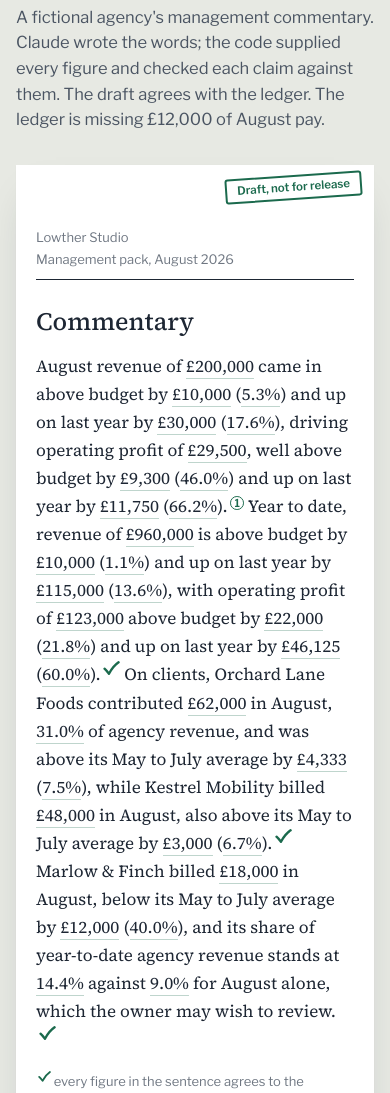
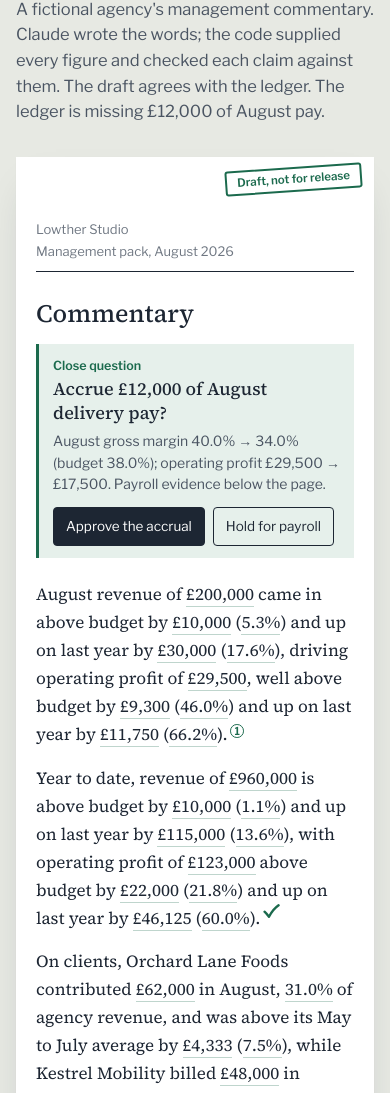
Before and after one commit to fred1433/agency-pack-check, a website with bundled scripts: page web/index.html in a window 390 px wide. Shown: the part 237-1330 px from the top of the page. Built offline with nearby package versions, Linux system fonts and the light colour scheme.

Commit message:
Layout: question beside the title at 1440, compact question above the commentary on mobile, commentary in three paragraphs

```diff
--- a/src/pack.ts
+++ b/src/pack.ts
@@ -73,7 +73,8 @@ export function buildPptx(PptxGenJS: any, ms: MetricSet, markup: string, meta: {
   const grey = '6B7280';
   s.addText(meta.agency.replace(' (fictional)', ''), { x: 0.6, y: 0.45, w: 8, h: 0.4, fontFace: 'Arial', fontSize: 12, color: grey });
   s.addText('Management commentary, August 2026', { x: 0.6, y: 0.8, w: 8, h: 0.6, fontFace: 'Georgia', fontSize: 26, color: ink });
-  const text = markup.replace(/\[\[([a-z0-9_.@-]+)\]\]/g, (_, id) => ms.metrics.get(id)?.display ?? id).replace(/\s+/g, ' ').trim();
+  const groups = paragraphGroups(markup);
+  const text = sentencesOf(markup).map((sent, i) => (i > 0 && groups[i] !== groups[i - 1] ? '\n' : i > 0 ? ' ' : '') + sent.replace(/\[\[([a-z0-9_.@-]+)\]\]/g, (_, id) => ms.metrics.get(id)?.display ?? id)).join('');
   s.addText(text, { x: 0.6, y: 1.6, w: 7.3, h: 4.9, fontFace: 'Georgia', fontSize: 13, color: ink, valign: 'top', paraSpaceAfter: 6, lineSpacingMultiple: 1.15 });
   const head = (t: string) => ({ text: t, options: { bold: true, color: grey, fontSize: 9, align: 'right' } });
   const rows: any[] = [[{ text: '', options: {} }, head('August'), head('Budget'), head('Last year'), head('Year to date'), head('Budget')]];
@@ -88,3 +89,15 @@ export function buildPptx(PptxGenJS: any, ms: MetricSet, markup: string, meta: {
   s.addNotes([`Draft: ${meta.draftLabel}.`, 'Evidence for each figure:', ...evidenceNotes(ms, markup)].join('\n'));
   return pres;
 }
+
+// Layout only: the commentary set in three paragraphs (the month, the year to date, the clients), broken at existing
+// sentence boundaries. No word of the draft changes.
+export function paragraphGroups(markup: string): number[] {
+  const clientStart = /^(on clients|by client|client|orchard|kestrel|brightwater|marlow|among clients)/i;
+  let g = 0;
+  return sentencesOf(markup).map((s) => {
+    const next = /^(year to date|year-to-date|so far this year|for the year)/i.test(s) ? 1 : clientStart.test(s) ? 2 : g;
+    g = Math.max(g, next);
+    return g;
+  });
+}
--- a/web/app.ts
+++ b/web/app.ts
@@ -1,6 +1,6 @@
 import PptxGenJS from 'pptxgenjs';
 import { ASSUMPTIONS, accrualEvidence, type Sources, type Metric } from '../src/engine.ts';
-import { evaluate, tableCells, sentencesOf, buildPptx, type Review, type Draft } from '../src/pack.ts';
+import { evaluate, tableCells, sentencesOf, buildPptx, paragraphGroups, type Review, type Draft } from '../src/pack.ts';
 import { render } from '../src/claims.ts';
 import { displayValue } from '../src/format.ts';
 import { fingerprint } from '../src/hash.ts';
@@ -52,9 +52,12 @@ function renderSheet() {
     if (reviewer && r.status === 'verified') tail = TICK;
     if (reviewer && r.status !== 'verified') tail = circled(++noteNo);
     return `<span class="sent sent--${r.status}" data-i="${i}">${body}${tail}</span>`;
-  }).join(' ');
+  });
+  const groups = paragraphGroups(state.markup);
+  const paras: string[][] = [];
+  html.forEach((h, i) => { if (i === 0 || groups[i] !== groups[i - 1]) paras.push([]); paras[paras.length - 1].push(h); });
   const c = $('commentary');
-  c.innerHTML = `<p>${html}</p>`;
+  c.innerHTML = paras.map((p) => `<p>${p.join(' ')}</p>`).join('');
   c.setAttribute('contenteditable', state.editing ? 'true' : 'false');
   c.classList.toggle('commentary--editing', state.editing);
 
@@ -80,6 +83,13 @@ function renderReview() {
   const acc = accrualEvidence(S);
   const open = computeProposed();
   const d = state.decisions.accrual;
+  $('qc').innerHTML = d === 'approved'
+    ? `<p class="qc__h">${TICK} Accrual of ${fmt(acc.total)} approved: gross margin ${open.gm1}, operating profit ${open.op1}.</p>
+       ${ev.result.stale ? `<p class="qc__e">This draft was written for the posted figures; its claims below no longer hold.</p>` : ''}
+       <div class="qc__a">${ev.result.stale ? '<button type="button" class="btn" data-act="useB">Use draft B, written for this snapshot</button>' : ''}<button type="button" class="btn btn--quiet" data-act="reopen">Reopen</button></div>`
+    : `<p class="qc__k">Close question</p><p class="qc__h">${esc(q.title)}</p>
+       <p class="qc__e">August gross margin ${open.gm0} → ${open.gm1} (budget ${open.gmb}); operating profit ${open.op0} → ${open.op1}. Payroll evidence below the page.</p>
+       <div class="qc__a"><button type="button" class="btn" data-act="approve">Approve the accrual</button><button type="button" class="btn btn--quiet" data-act="hold"${d === 'held' ? ' disabled' : ''}>${d === 'held' ? 'On hold' : 'Hold for payroll'}</button></div>`;
   const slip = $('slip');
   $('review').classList.toggle('review--resolved', d === 'approved');
   slip.innerHTML = `
@@ -123,7 +133,7 @@ function renderReview() {
   for (const o of ev.result.omissions) notes.push(`<div class="note note--${o.severity}"><p class="note__h">${o.severity === 'fail' ? 'Missing' : 'Not mentioned'}</p><p>${esc(o.message)}</p></div>`);
   const editBtn = `<button type="button" class="btn btn--quiet" data-act="edit">${state.editing ? 'Done editing' : 'Edit the text'}</button>`;
   const header = `<div class="notes__head"><p><span class="count">${ev.result.counts.verified}</span> of ${ev.result.sentences.length} sentences agree to the snapshot${state.edited ? ', text edited by the reviewer' : ''}.</p>${editBtn}</div>`;
-  $('notes').innerHTML = header + notes.join('') + `<p class="provenance">${esc(state.draft.label)}.</p>`;
+  $('notes').innerHTML = header + notes.join('') + `<p class="provenance">${esc(state.draft.label)}. Paragraph breaks are layout; the words are as Claude wrote them.</p>`;
 
   $('gates').innerHTML = `<p class="gates__h">Release</p><ul>${ev.gates.map((g) => `<li class="${g.ok ? 'ok' : 'no'}">${g.ok ? TICK : '<span class="box"></span>'}<span>${esc(g.label)}</span></li>`).join('')}</ul>
     <div class="gates__act">
@@ -176,6 +186,7 @@ function serialise(root: HTMLElement): string {
     if (el.classList?.contains('fig')) { out += `[[${el.dataset.ref}]]`; return; }
     if (el.classList?.contains('mk-n') || el.tagName === 'svg') return;
     el.childNodes.forEach(walk);
+    if (el.tagName === 'P') out += ' ';
   };
   root.childNodes.forEach(walk);
   return out.replace(/\s+/g, ' ').trim();
--- a/web/index.html
+++ b/web/index.html
@@ -23,12 +23,13 @@
 </header>
 
 <main>
-  <section class="intro">
+  <section class="desk" aria-label="The pack page and its review">
+    <div class="left">
+  <div class="intro">
     <h1>The August pack is right, and it cannot go yet.</h1>
     <p class="lede">A fictional agency's management commentary. Claude wrote the words; the code supplied every figure and checked each claim against them. The draft agrees with the ledger. The ledger is missing £12,000 of August pay.</p>
-  </section>
+  </div>
 
-  <section class="desk" aria-label="The pack page and its review">
     <article class="sheet" id="sheet" aria-label="Management pack page">
       <div class="stamp" id="stamp"></div>
       <header class="sheet__head">
@@ -36,11 +37,13 @@
         <span>Management pack, August 2026</span>
       </header>
       <h2 class="sheet__title">Commentary</h2>
+      <div class="qc" id="qc"></div>
       <div class="commentary" id="commentary"></div>
       <div class="legend" id="legend"></div>
       <table class="figures" id="figures"></table>
       <footer class="sheet__foot" id="sheetFoot"></footer>
     </article>
+    </div>
 
     <aside class="review" id="review" aria-label="Review">
       <div class="slip" id="slip"></div>
--- a/web/styles.css
+++ b/web/styles.css
@@ -26,7 +26,8 @@ a { color: var(--ink); text-decoration-color: var(--pen); text-underline-offset:
 .viewswitch button[aria-pressed="true"] { background: var(--ink); color: var(--paper); }
 
 main { max-width: 1200px; margin: 0 auto; padding: 0 24px; }
-.intro { max-width: 780px; padding: 36px 0 32px; }
+.intro { max-width: 780px; padding: 28px 0 32px; }
+.left { min-width: 0; }
 .intro h1 { font: 500 46px/1.08 var(--serif); letter-spacing: -.01em; margin: 0 0 18px; }
 .lede { font-size: 18px; color: var(--ink-2); margin: 0; max-width: 64ch; }
 
@@ -41,7 +42,8 @@ body[data-view="client"] .review { display: none; }
 .stamp { position: absolute; top: 14px; right: 26px; transform: rotate(-4deg); border: 2px solid var(--pen); color: var(--pen); padding: 5px 10px 4px; font: 600 13px/1 var(--sans); border-radius: 3px; background: var(--paper); }
 .stamp--released { border-style: double; border-width: 4px; }
 
-.commentary p { font: 400 19px/1.7 var(--serif); margin: 0; max-width: 68ch; }
+.commentary p { font: 400 19px/1.7 var(--serif); margin: 0 0 .9em; max-width: 68ch; }
+.commentary p:last-child { margin-bottom: 0; }
 .commentary--editing { outline: 1px dashed var(--pen); outline-offset: 10px; background: var(--pen-soft); }
 .fig { white-space: nowrap; }
 body[data-view="reviewer"] .fig { cursor: pointer; border-bottom: 1px solid rgba(27, 106, 77, .28); }
@@ -62,7 +64,12 @@ body[data-view="reviewer"] .fig:hover { background: var(--pen-soft); }
 .sheet__foot { margin-top: 26px; font-size: 12px; color: var(--ink-3); }
 
 /* Review column */
-.review { display: flex; flex-direction: column; gap: 28px; font-size: 14.5px; }
+.review { display: flex; flex-direction: column; gap: 28px; font-size: 14.5px; padding-top: 36px; }
+.qc { display: none; }
+.qc__k { margin: 0; color: var(--pen); font-weight: 600; font-size: 12.5px; }
+.qc__h { font: 500 18px/1.3 var(--serif); margin: 2px 0 6px; }
+.qc__e { margin: 0 0 12px; font-size: 14px; color: var(--ink-2); }
+.qc__a { display: flex; flex-wrap: wrap; gap: 8px; }
 .slip { background: var(--paper); padding: 22px 22px 20px; border-top: 3px solid var(--pen); }
 .slip__kind { margin: 0; color: var(--pen); font-weight: 600; font-size: 13px; }
 .slip__q { font: 500 22px/1.25 var(--serif); margin: 6px 0 10px; }
@@ -144,7 +151,10 @@ body[data-view="reviewer"] .fig:hover { background: var(--pen-soft); }
 
 @media (max-width: 1020px) {
   .desk { grid-template-columns: minmax(0, 1fr); }
-  .review { max-width: 640px; }
+  .review { max-width: 640px; padding-top: 0; }
+  body[data-view="reviewer"] .qc { display: block; border-left: 3px solid var(--pen); background: var(--pen-soft); padding: 12px 14px; margin: 0 0 22px; }
+  .qc .btn { padding: 8px 12px; font-size: 13.5px; }
+  .qc .mk { width: 14px; height: 12px; vertical-align: 0; }
 }
 @media (max-width: 720px) {
   main, .top, .foot { padding-left: 16px; padding-right: 16px; }
```
Also changed, not shown: 1 other file.
